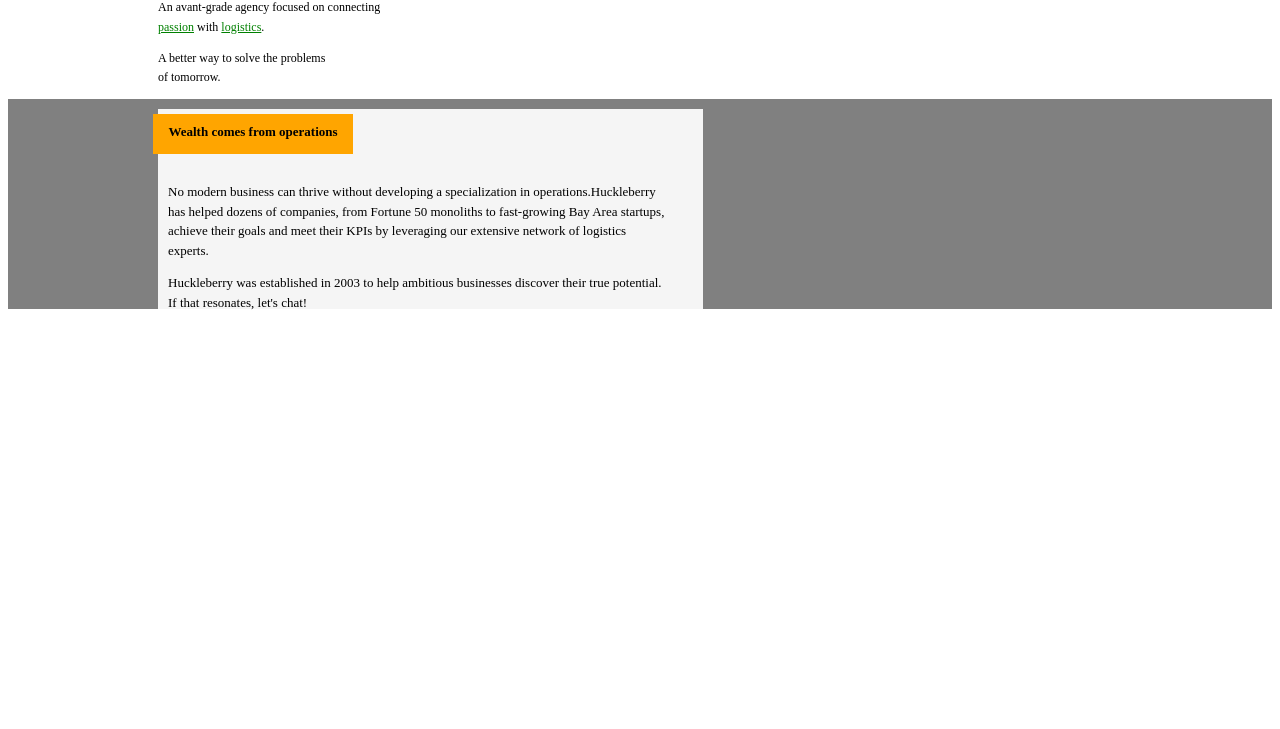
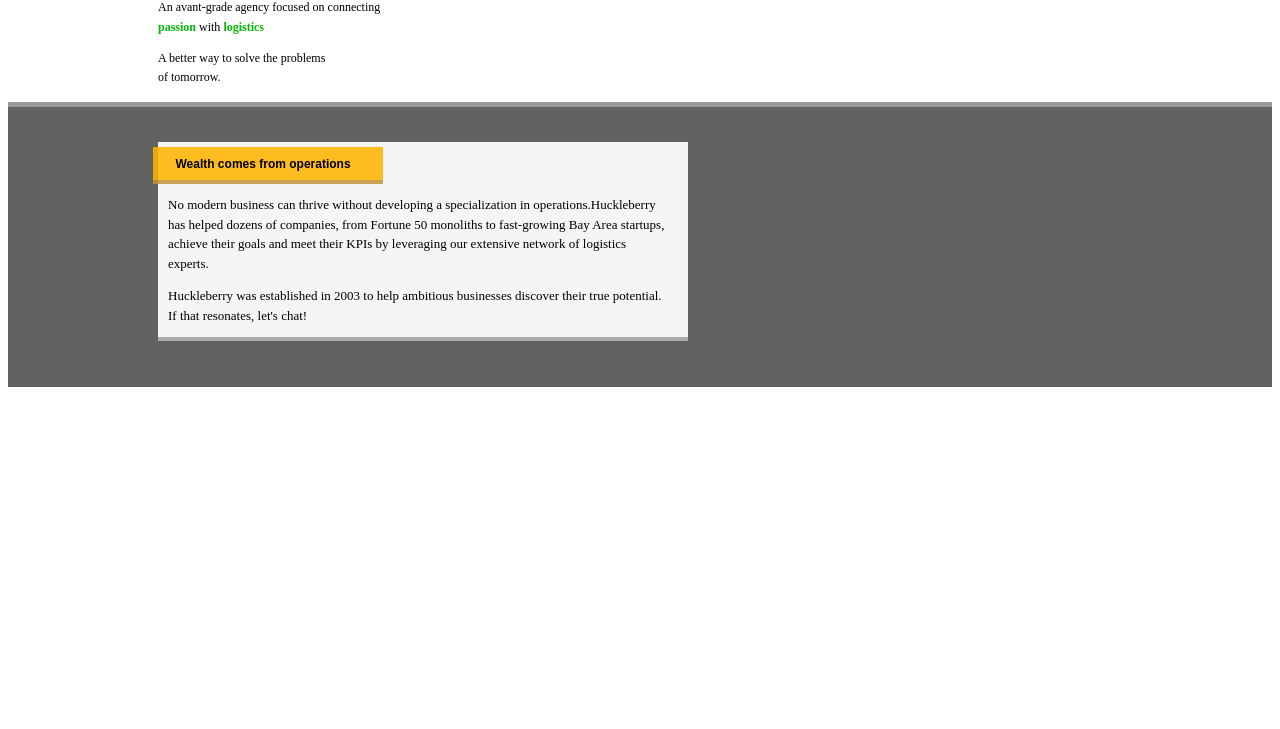
Before and after one commit to E335-comma/CSS-Assignment, a plain HTML site: page huckleberry.html in a window 1280 px wide. Shown: the part 71-800 px from the top of the page. Drawn offline with Linux system fonts and the light colour scheme.

Commit message:
first commit

```diff
--- a/huckleberry.css
+++ b/huckleberry.css
@@ -8,45 +8,58 @@
   font-size: 12px;
 }
 
-a{
-  color: green;
+h1 {
+  font-family: sans-serif;
+  font-weight: bolder;
+}
+
+span{
+  color: rgb(6, 184, 6);
+  font-weight: bolder;
 }
 
 .card-body2 {
   height: 55%;
-    background-color: grey;
-    border-top: 10px solid grey;
+    background-color: rgb(99, 98, 98);
+    border-top: 35px solid rgb(99, 98, 98);
+    border-bottom: 50px solid rgb(99, 98, 98);
     color: white;
+    margin-top: 20px;
+    margin-bottom: 20px;
+    box-shadow: 0px -5px 0px rgba(0, 0, 0, 0.4);
 }
 
 .card-title {
-  height: 30px;
-  width: 200px;
-  background-color: orange;
+  height: 23px;
+  width: 220px;
+  background-color: rgba(255, 179, 0, 0.868);
   color: black;
-  font-weight: bolder;
-  font-size: 13px;
+  font-family:sans-serif;
+  font-size: 12px;
   text-align: center;
   position: absolute;
   padding-top: 10px;
+  padding-right: 10px;
   margin-left: 145px;
   margin-top: 5px;
+  box-shadow: 0px 4px 0px rgba(194, 149, 60, 0.868);
   z-index: 1;
 }
 
 .card-text {
   background-color: whitesmoke;
   position: relative;
-  height: 140px;
+  height: 155px;
   width: 500px;
   margin-left: 150px;
-  padding-top: 60px;
+  padding-top: 40px;
   padding-left: 10px;
-  padding-right: 35px;
+  padding-right: 20px;
   font-size: 13px;
   text-wrap: wrap;
   line-height: 1.5;
   color: black;
+  box-shadow: 0px 4px 0px rgb(172, 171, 171)
 }
 
 
--- a/huckleberry.html
+++ b/huckleberry.html
@@ -10,7 +10,7 @@
     <div class="card-body1">
         <h1>Huckleberry</h1>
 
-        <p>An avant-grade agency focused on connecting <br> <a href="passion">passion</a> with <a href="logistics">logistics</a>.</p>
+        <p>An avant-grade agency focused on connecting <br><span>passion</span> with <span>logistics</span>
         <p>A better way to solve the problems <br> of tomorrow.</p>
     </div>
     <div class="card-body2">
```
